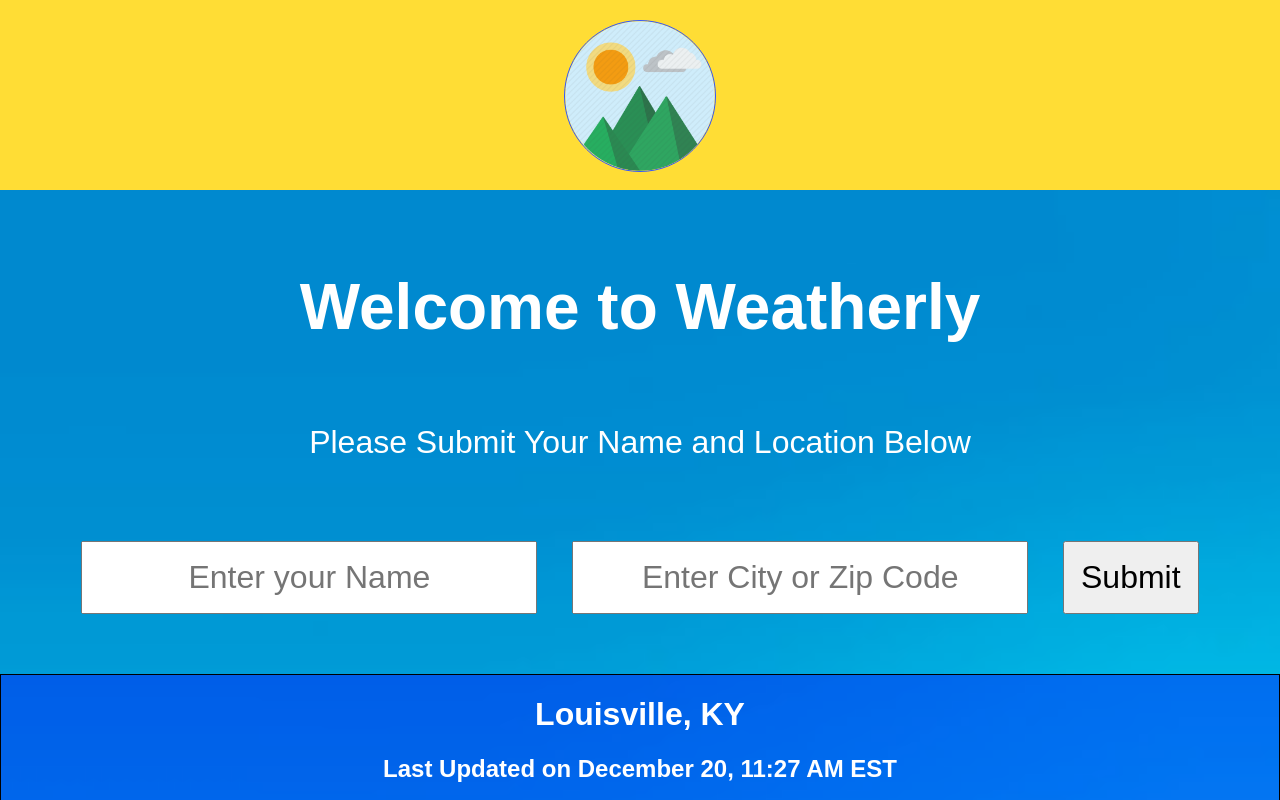
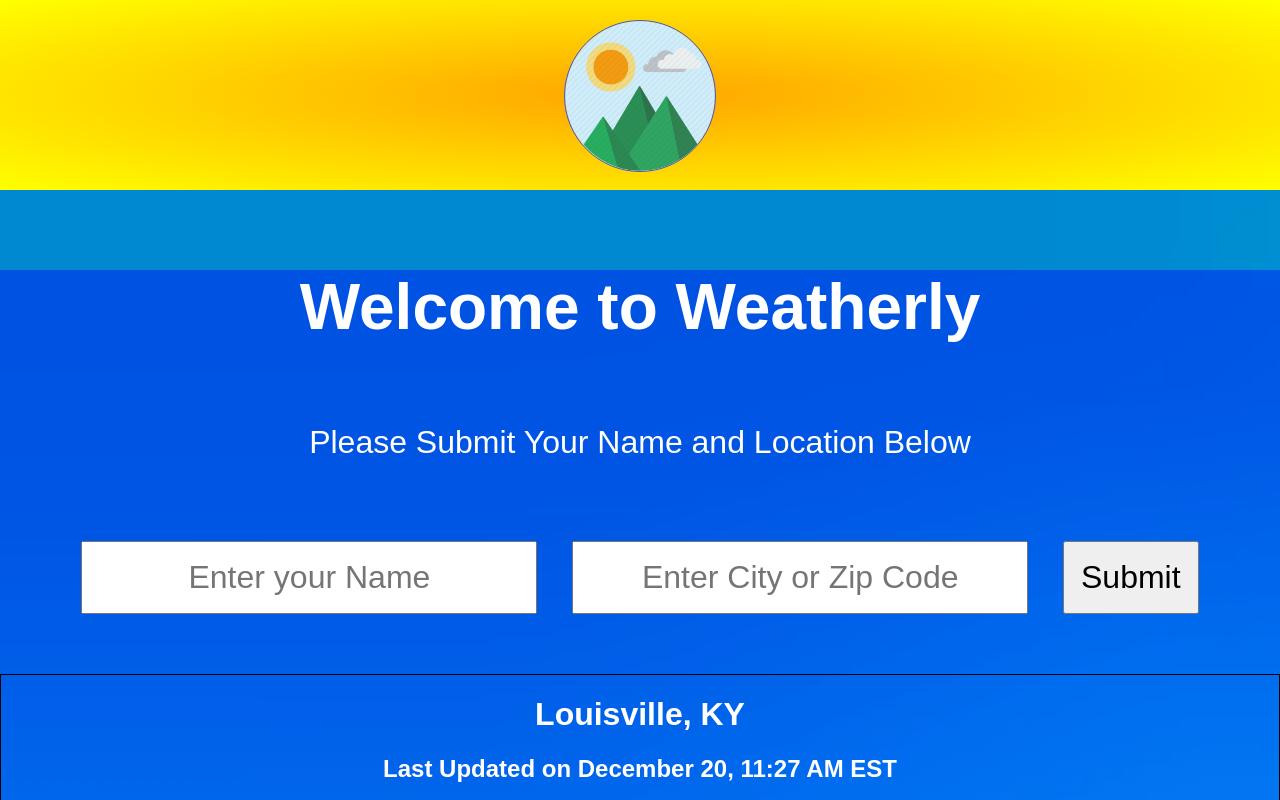
Before and after one commit to Dhanciles/weatherly, a React (Create React App) app: page / in a window 1280 px wide. Shown: the top 800 px of the page. Built offline with nearby package versions, Linux system fonts and the light colour scheme; grey boxes are pictures that could not be loaded; a web font is replaced by a local one.

Commit message:
Add more CSS

```diff
--- a/src/App.css
+++ b/src/App.css
@@ -6,7 +6,8 @@
 }
 
 .App-header {
-  background-color: #ffdd35;
+  /*background-color: #ffdd35;*/
+  background: radial-gradient(orange, yellow);
   height: 150px;
   padding: 20px;
   color: white;
--- a/src/Welcome.css
+++ b/src/Welcome.css
@@ -1,4 +1,5 @@
 .welcome {
+  background-color: rgba(0, 0, 255, 0.4);
   padding-bottom: 60px;
 }
 
```
